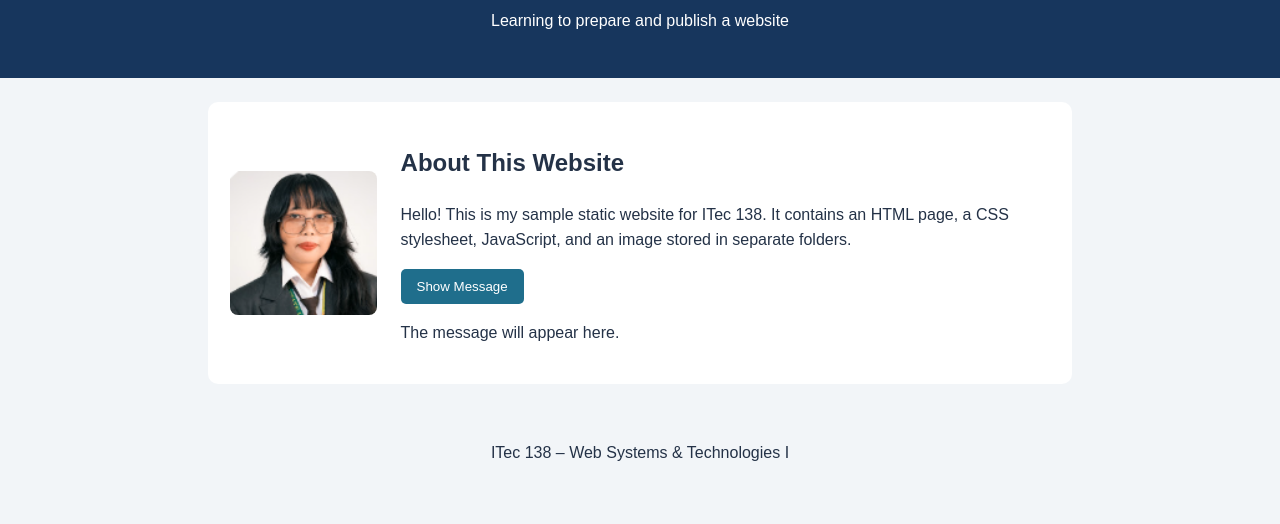
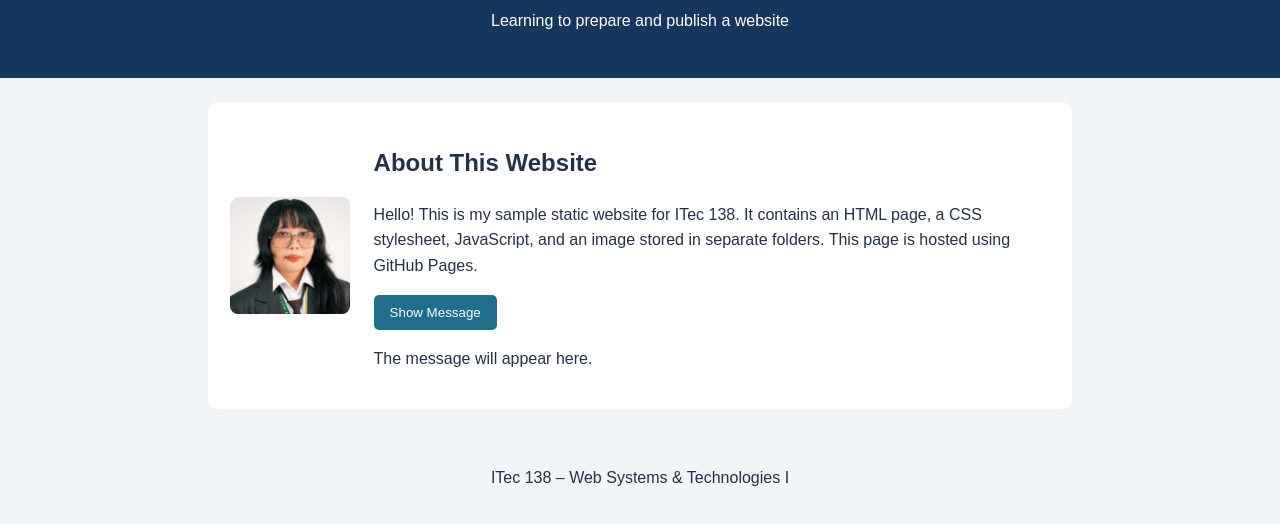
Before and after one commit to chriztalcanoy2-design/Lab3_CanoyChriztal, a plain HTML site: page index.html in a window 1280 px wide. Shown: the part 114-638 px from the top of the page. Drawn offline with Linux system fonts and the light colour scheme.

Commit message:
Update portfolio introduction

```diff
--- a/index.html
+++ b/index.html
@@ -19,7 +19,7 @@
         <h2>About This Website</h2>
         <p>Hello! This is my sample static website for ITec 138.
           It contains an HTML page, a CSS stylesheet, JavaScript,
-          and an image stored in separate folders.</p>
+          and an image stored in separate folders. This page is hosted using GitHub Pages.</p>
         <button id="messageButton" type="button">Show Message</button>
         <p id="message" aria-live="polite">The message will appear here.</p>
       </div>
```
